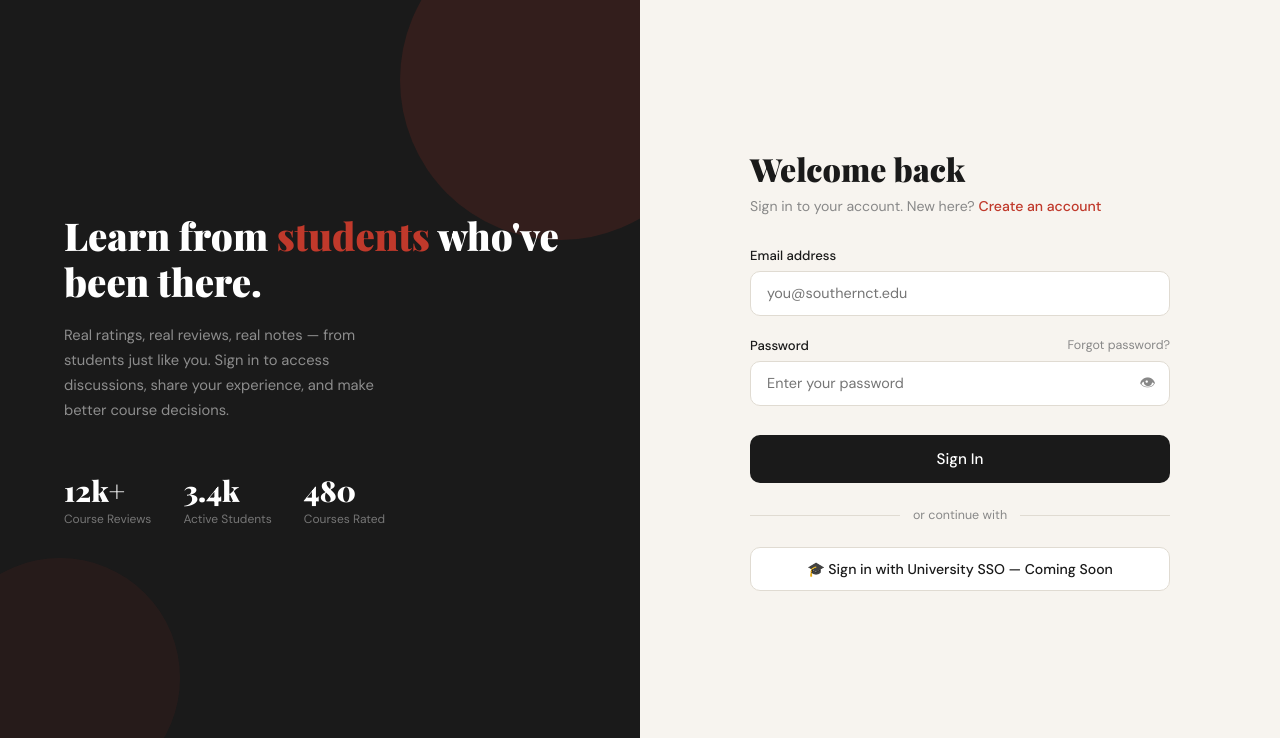
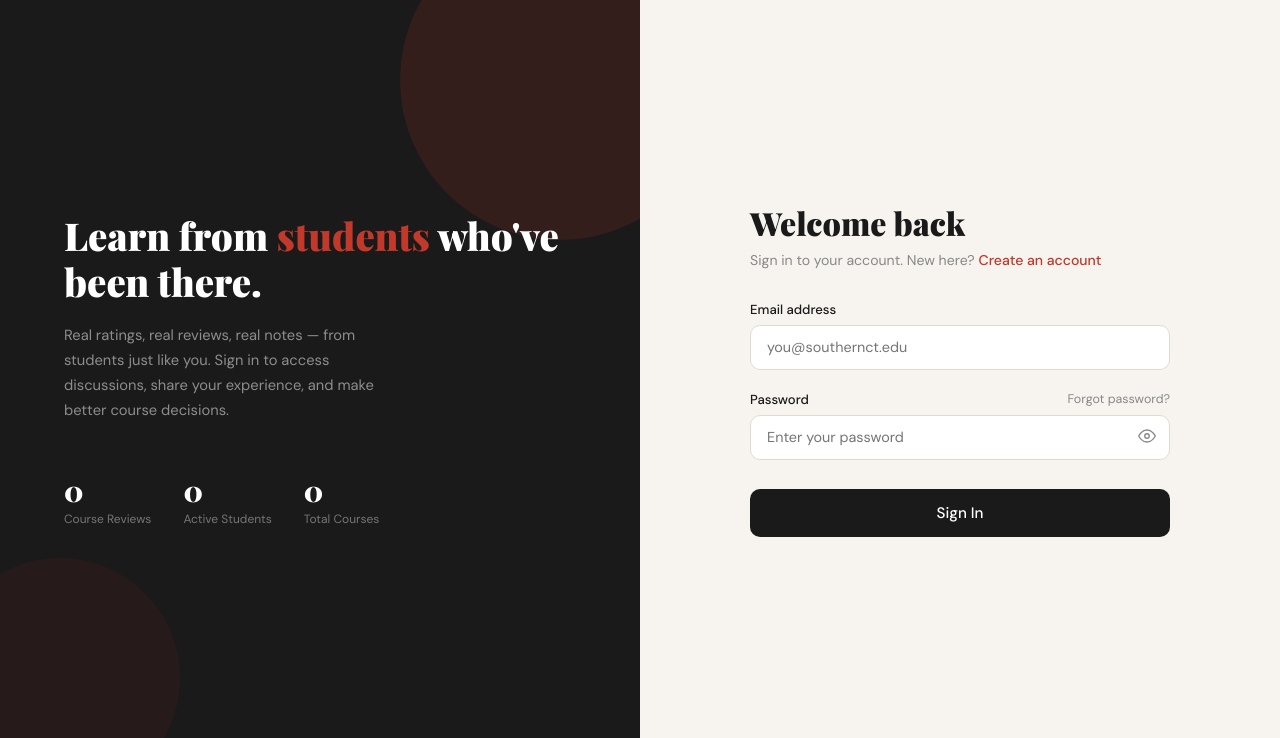
Before and after one commit to tannerJ2/RateMyClassDouble, a Flask app: page /login in a window 1280 px wide. Shown: the part 71-809 px from the top of the page. Run offline with Flask 3, Linux system fonts and the light colour scheme.

Commit message:
small appearance fixes also added limiter for reset email button.

```diff
--- a/app/auth/routes.py
+++ b/app/auth/routes.py
@@ -10,7 +10,7 @@ import token
 from flask import Blueprint, current_app, render_template, redirect, url_for, flash, request
 from flask_login import login_user, logout_user, login_required, current_user
 from app.extensions import db, bcrypt
-from app.models import User, PasswordResetToken
+from app.models import User, PasswordResetToken, Review, Course
 from datetime import datetime, timedelta, timezone
 from flask_mail import Message
 from app.extensions import mail
@@ -118,7 +118,12 @@ def login():
         flash(f'Welcome back, {user.first_name}!', 'success')
         return redirect(url_for('courses.index'))
 
-    return render_template('auth/login.html')
+    stats = {
+        'review_count': Review.query.count(),
+        'student_count': User.query.count(),
+        'course_count':  Course.query.count(),
+    }
+    return render_template('auth/login.html', stats=stats)
 
 
 # ─────────────────────────────────────────────
@@ -143,42 +148,48 @@ def forgot_password():
 
         # Always show success message even if email not found (security)
         if user:
-            token     = secrets.token_urlsafe(32)
-            expires_at = datetime.now(timezone.utc) + timedelta(minutes=30)
+            two_minutes_ago = datetime.now(timezone.utc) - timedelta(minutes=2)
+            recent_token = PasswordResetToken.query.filter(
+                PasswordResetToken.user_id == user.user_id,
+                PasswordResetToken.created_at >= two_minutes_ago,
+                PasswordResetToken.used_at == None
+            ).first()
 
-            reset_token = PasswordResetToken(
-                user_id    = user.user_id,
-                token      = token,
-                expires_at = expires_at
-            )
-            db.session.add(reset_token)
-            db.session.commit()
+            if not recent_token:
+                token     = secrets.token_urlsafe(32)
+                expires_at = datetime.now(timezone.utc) + timedelta(minutes=30)
 
-            # TODO: Send email via SendGrid with reset link
-            from flask import current_app
-            reset_link = f"{current_app.config['BASE_URL']}/reset-password/{token}"
+                reset_token = PasswordResetToken(
+                    user_id    = user.user_id,
+                    token      = token,
+                    expires_at = expires_at
+                )
+                db.session.add(reset_token)
+                db.session.commit()
 
-            msg = Message(
-                subject='RateMyClass — Password Reset',
-                recipients=[user.email],
-                html=f'''
-                    <p>Hi {user.first_name},</p>
-                    <p>Click the link below to reset your password. This link expires in 30 minutes.</p>
-                    <p><a href="{reset_link}">{reset_link}</a></p>
-                    <p>If you did not request this, ignore this email.</p>
-                    '''
-            )
-            try:
-                mail.send(msg)
-                print("EMAIL SENT SUCCESSFULLY")
-            except Exception as e:
-                print(f"EMAIL FAILED: {e}")
+                from flask import current_app
+                reset_link = f"{current_app.config['BASE_URL']}/reset-password/{token}"
+
+                msg = Message(
+                    subject='RateMyClass — Password Reset',
+                    recipients=[user.email],
+                    html=f'''
+                        <p>Hi {user.first_name},</p>
+                        <p>Click the link below to reset your password. This link expires in 30 minutes.</p>
+                        <p><a href="{reset_link}">{reset_link}</a></p>
+                        <p>If you did not request this, ignore this email.</p>
+                        '''
+                )
+                try:
+                    mail.send(msg)
+                    print("EMAIL SENT SUCCESSFULLY")
+                except Exception as e:
+                    print(f"EMAIL FAILED: {e}")
 
         flash('If that email exists you will receive a reset link shortly.', 'info')
         return redirect(url_for('auth.login'))
 
     return render_template('auth/forgot_password.html')
-
 
 # ─────────────────────────────────────────────
 # Reset Password
--- a/app/templates/auth/edit_profile.html
+++ b/app/templates/auth/edit_profile.html
@@ -219,7 +219,6 @@
     <a href="{{ url_for('auth.logout') }}" class="menu-item menu-item-logout"><span class="menu-item-icon"><svg width="18" height="18" viewBox="0 0 24 24" fill="none" stroke="currentColor" stroke-width="2" stroke-linecap="round" stroke-linejoin="round"><path d="M9 21H5a2 2 0 0 1-2-2V5a2 2 0 0 1 2-2h4"/><polyline points="16 17 21 12 16 7"/><line x1="21" y1="12" x2="9" y2="12"/></svg></span>Sign Out</a>
   </div>
 </div>
-="{{ url_for('courses.my_saved') }}"
 <nav>
   <div class="nav-left">
     <button id="nav-trigger">
--- a/app/templates/auth/forgot_password.html
+++ b/app/templates/auth/forgot_password.html
@@ -94,9 +94,8 @@
 
 <div class="page">
   <div class="left-panel">
-    <div class="left-icon">🔑</div>
     <div class="left-quote">Forgot your <span>password?</span></div>
-    <p class="left-sub">No worries — enter your SCSU email and we'll send you a link to reset your password. The link expires in 30 minutes.</p>
+    <p class="left-sub">No worries — enter your SCSU email and we'll send you a link to reset your password. The link is valid for 30 minutes. Can only send one reset link every two minutes.</p>
   </div>
 
   <div class="right-panel">
--- a/app/templates/auth/login.html
+++ b/app/templates/auth/login.html
@@ -236,43 +236,6 @@
   .submit-btn:hover { background: var(--accent); }
   .submit-btn:active { transform: scale(0.99); }
 
-  .divider {
-    display: flex;
-    align-items: center;
-    gap: 0.8rem;
-    margin: 1.5rem 0;
-    color: var(--muted);
-    font-size: 0.78rem;
-  }
-  .divider::before, .divider::after {
-    content: '';
-    flex: 1;
-    height: 1px;
-    background: var(--border);
-  }
-
-  .sso-btn {
-    width: 100%;
-    display: flex;
-    align-items: center;
-    justify-content: center;
-    gap: 0.6rem;
-    background: #fff;
-    border: 1.5px solid var(--border);
-    border-radius: 10px;
-    padding: 0.75rem;
-    font-family: 'DM Sans', sans-serif;
-    font-size: 0.88rem;
-    font-weight: 500;
-    cursor: pointer;
-    color: var(--ink);
-    transition: border-color 0.2s, box-shadow 0.2s;
-  }
-  .sso-btn:hover {
-    border-color: var(--ink);
-    box-shadow: var(--shadow);
-  }
-
   /* Flask flash messages */
   .flash-messages { margin-bottom: 1.2rem; }
   .alert {
@@ -329,16 +292,16 @@
     <p class="left-sub">Real ratings, real reviews, real notes — from students just like you. Sign in to access discussions, share your experience, and make better course decisions.</p>
     <div class="left-stats">
       <div class="stat-block">
-        <div class="stat-num">12k+</div>
+        <div class="stat-num">{{ stats.review_count }}</div>
         <div class="stat-lbl">Course Reviews</div>
       </div>
       <div class="stat-block">
-        <div class="stat-num">3.4k</div>
+        <div class="stat-num">{{ stats.student_count }}</div>
         <div class="stat-lbl">Active Students</div>
       </div>
       <div class="stat-block">
-        <div class="stat-num">480</div>
-        <div class="stat-lbl">Courses Rated</div>
+        <div class="stat-num">{{ stats.course_count }}</div>
+        <div class="stat-lbl">Total Courses</div>
       </div>
     </div>
   </div>
@@ -391,19 +354,25 @@
               autocomplete="current-password"
               required
             />
-            <button type="button" class="toggle-pw" onclick="togglePassword()">👁</button>
+            <button type="button" class="toggle-pw" id="toggle-pw-btn" onclick="togglePassword()" aria-label="Toggle password visibility">
+              <!-- eye-open icon -->
+              <svg id="icon-eye-open" xmlns="http://www.w3.org/2000/svg" width="18" height="18" viewBox="0 0 24 24" fill="none" stroke="currentColor" stroke-width="1.8" stroke-linecap="round" stroke-linejoin="round">
+                <path d="M1 12S5 4 12 4s11 8 11 8-4 8-11 8S1 12 1 12z"/>
+                <circle cx="12" cy="12" r="3"/>
+              </svg>
+              <!-- eye-off icon (hidden by default) -->
+              <svg id="icon-eye-off" xmlns="http://www.w3.org/2000/svg" width="18" height="18" viewBox="0 0 24 24" fill="none" stroke="currentColor" stroke-width="1.8" stroke-linecap="round" stroke-linejoin="round" style="display:none">
+                <path d="M17.94 17.94A10.94 10.94 0 0 1 12 20C5 20 1 12 1 12a18.5 18.5 0 0 1 5.06-5.94"/>
+                <path d="M9.9 4.24A9.12 9.12 0 0 1 12 4c7 0 11 8 11 8a18.5 18.5 0 0 1-2.16 3.19"/>
+                <line x1="1" y1="1" x2="23" y2="23"/>
+              </svg>
+            </button>
           </div>
         </div>
 
         <button type="submit" class="submit-btn">Sign In</button>
 
       </form>
-
-      <div class="divider">or continue with</div>
-
-      <button class="sso-btn">
-        🎓 Sign in with University SSO — Coming Soon
-      </button>
 
     </div>
   </div>
@@ -414,13 +383,16 @@
 <script>
   function togglePassword() {
     const input = document.getElementById('password');
-    const btn = document.getElementById('toggle-pw') || event.target;
+    const eyeOpen = document.getElementById('icon-eye-open');
+    const eyeOff  = document.getElementById('icon-eye-off');
     if (input.type === 'password') {
       input.type = 'text';
-      event.target.textContent = '🙈';
+      eyeOpen.style.display = 'none';
+      eyeOff.style.display  = '';
     } else {
       input.type = 'password';
-      event.target.textContent = '👁';
+      eyeOpen.style.display = '';
+      eyeOff.style.display  = 'none';
     }
   }
 </script>
--- a/seed.py
+++ b/seed.py
@@ -96,7 +96,7 @@ DEPARTMENT_NAMES = {
     'GER':  'German',
     'HCM':  'Healthcare Management',
     'HIS':  'History',
-    'HLS':  'Homeland Security',
+    'HLS':  'Healthcare Studies',
     'HMS':  'Human Services',
     'HON':  'Honors Program',
     'HSC':  'Health Sciences',
```
